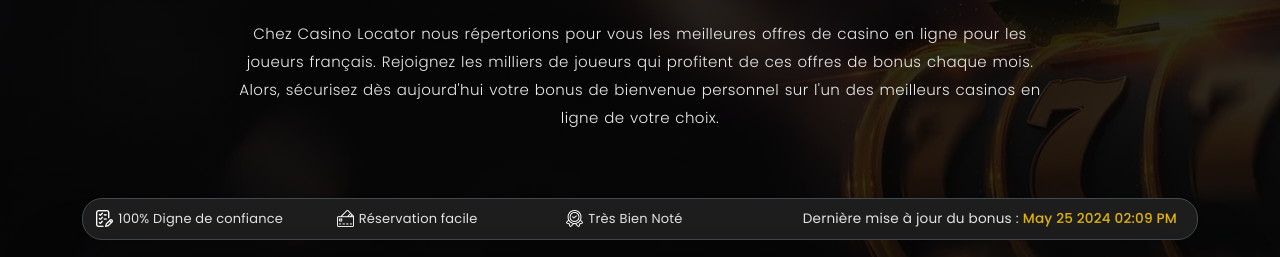
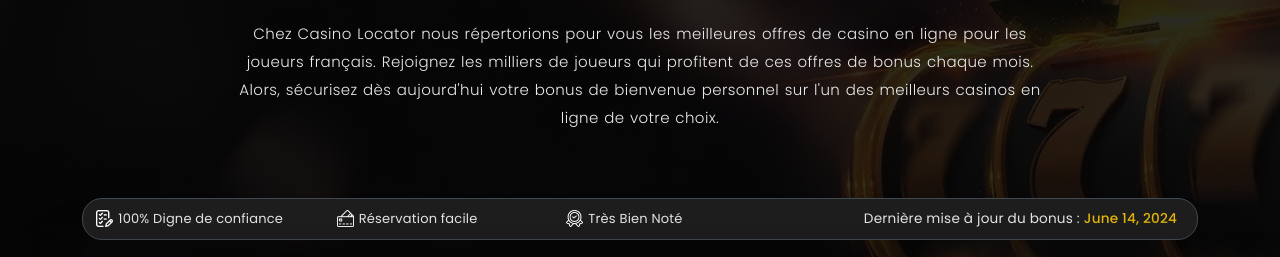
Before and after one commit to NobonitaSaha/Top-list-template-06, a plain HTML site: page index.html in a window 1280 px wide. Shown: the part 203-460 px from the top of the page. Drawn offline with nearby package versions, Linux system fonts and the light colour scheme.

Commit message:
nineth commit

```diff
--- a/index.html
+++ b/index.html
@@ -25,6 +25,21 @@
         <link rel="preconnect" href="https://fonts.googleapis.com">
         <link rel="preconnect" href="https://fonts.gstatic.com" crossorigin>
         <link href="https://fonts.googleapis.com/css2?family=Lato:ital,wght@0,100;0,300;0,400;0,700;0,900;1,100;1,300;1,400;1,700;1,900&family=Poppins:ital,wght@0,100;0,200;0,300;0,400;0,500;0,600;0,700;0,800;0,900;1,100;1,200;1,300;1,400;1,500;1,600;1,700;1,800;1,900&display=swap" rel="stylesheet">
+
+		<script>
+            function formatDate(date) {
+                const options = { month: 'long', day: 'numeric', year: 'numeric' };
+                return date.toLocaleDateString('en-US', options);
+            }
+
+            function updateDate() {
+                const dateElement = document.getElementById('dynamic-date');
+                const currentDate = new Date();
+                dateElement.textContent = formatDate(currentDate);
+            }
+
+            window.onload = updateDate;
+        </script>
 
 
         <!-- ============== Style CSS ============== -->
@@ -81,7 +96,7 @@
 
                             </div>
                             <div class="col-md-5 updated d-none d-sm-block">
-                                <p>Dernière mise à jour du bonus : <strong>May 25 2024 02:09 PM</strong></p>
+                                <p>Dernière mise à jour du bonus : <strong id="dynamic-date"></strong></p>
                             </div>
 
                         </div>
```
